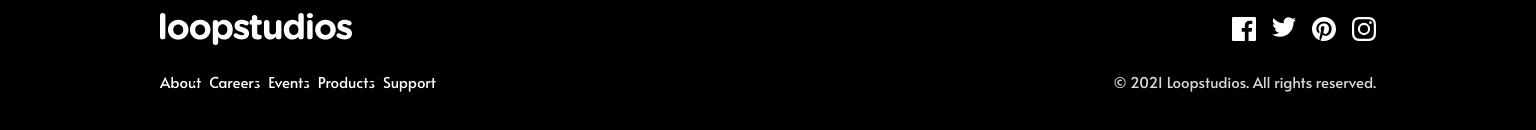
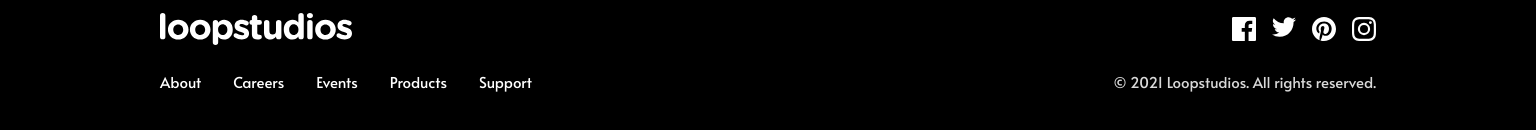
Before and after one commit to edsonv/FrontendMentor.io---LoopStudios-Landing-Page, a website: page index.html in a window 1536 px wide. Shown: the part 2734-2864 px from the top of the page. Drawn offline with Linux system fonts and the light colour scheme.

Commit message:
Fixing footer

```diff
--- a/scss/styles.scss
+++ b/scss/styles.scss
@@ -395,7 +395,7 @@
     grid-template-columns: repeat(2, 1fr);
     grid-template-rows: repeat(2, 1fr);
     > .nav > .nav-list {
-      @include spacing.space(gap, 100);
+      @include spacing.space(gap, 400);
     }
     > .social {
       justify-self: end;
```
Also changed, not shown: css/styles.css, 1 other file.
